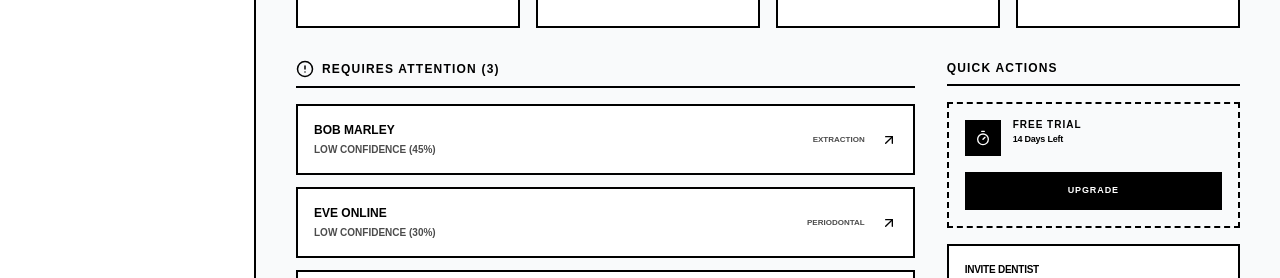
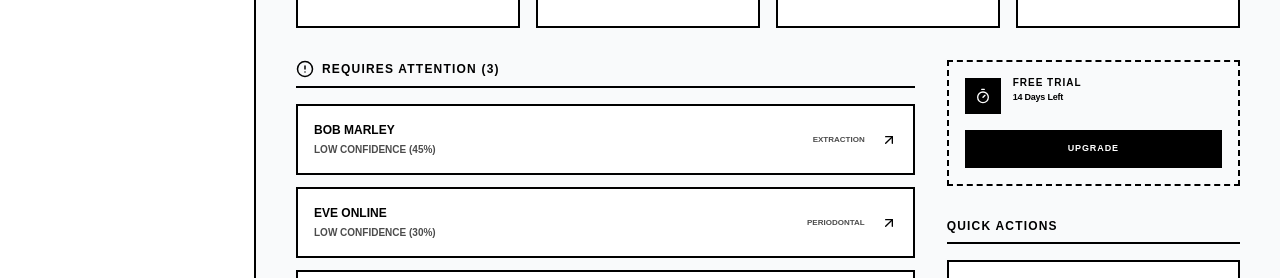
Before and after one commit to anton-g-kulikov/drtalk, a Next.js app: page /dashboard in a window 1280 px wide. Shown: the part 399-677 px from the top of the page. Built offline with nearby package versions, Linux system fonts and the light colour scheme; no server answers; the database is empty.

Commit message:
style: move subscription banner above quick actions in sidebar

```diff
--- a/src/app/dashboard/page.tsx
+++ b/src/app/dashboard/page.tsx
@@ -166,9 +166,9 @@ export default function DashboardPage() {
 
           {/* Quick Actions / Side Column */}
           <div className="lg:col-span-4 space-y-8">
+            <SubscriptionBanner />
             <div className="space-y-4">
               <h3 className="font-bold uppercase text-xs tracking-widest border-b-2 border-black pb-2">Quick Actions</h3>
-              <SubscriptionBanner />
               <div className="grid grid-cols-1 gap-3">
                 <ActionCard
                   label="Invite Dentist"
```
